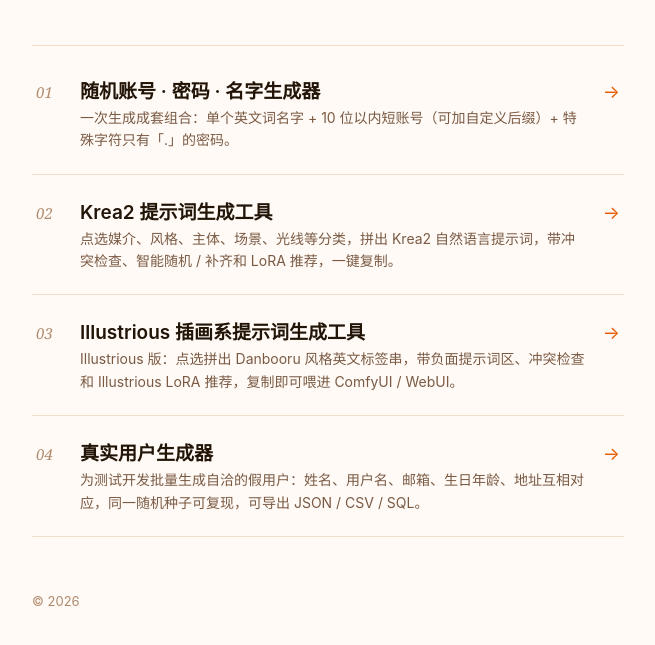
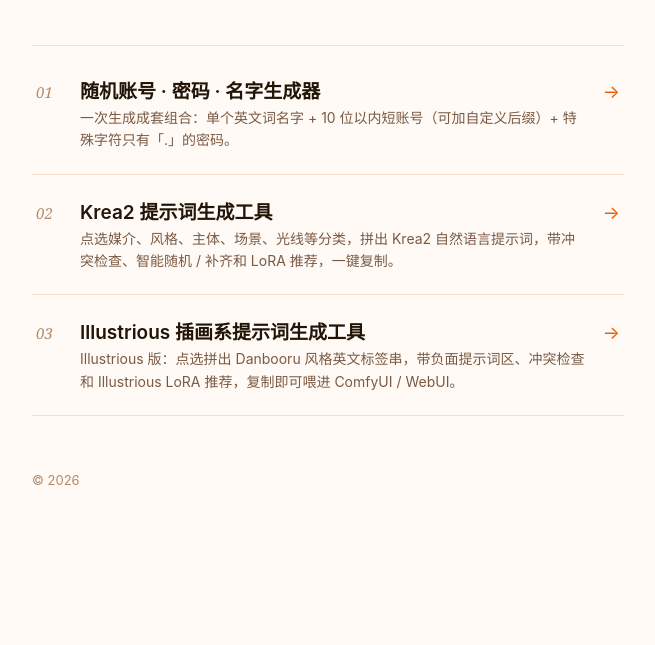
Before and after one commit to CCGH101/CCGH101.github.io, a plain HTML site: page index.html in a window 1280 px wide. Shown: the part 199-844 px from the top of the page, without its empty margins (312-967 px from the left). After the commit the page ends 800 px from the top, so only its background shows below. Drawn offline with Linux system fonts and the light colour scheme.

Commit message:
Remove real-user-generator from index

```diff
--- a/index.html
+++ b/index.html
@@ -60,14 +60,6 @@
       </span>
       <span class="arrow">→</span>
     </a>
-    <a class="tool" href="real-user-generator.html">
-      <span class="no">04</span>
-      <span>
-        <span class="name">真实用户生成器</span>
-        <div class="desc">为测试开发批量生成自洽的假用户：姓名、用户名、邮箱、生日年龄、地址互相对应，同一随机种子可复现，可导出 JSON / CSV / SQL。</div>
-      </span>
-      <span class="arrow">→</span>
-    </a>
     <footer>© 2026</footer>
   </main>
 </body>
```
